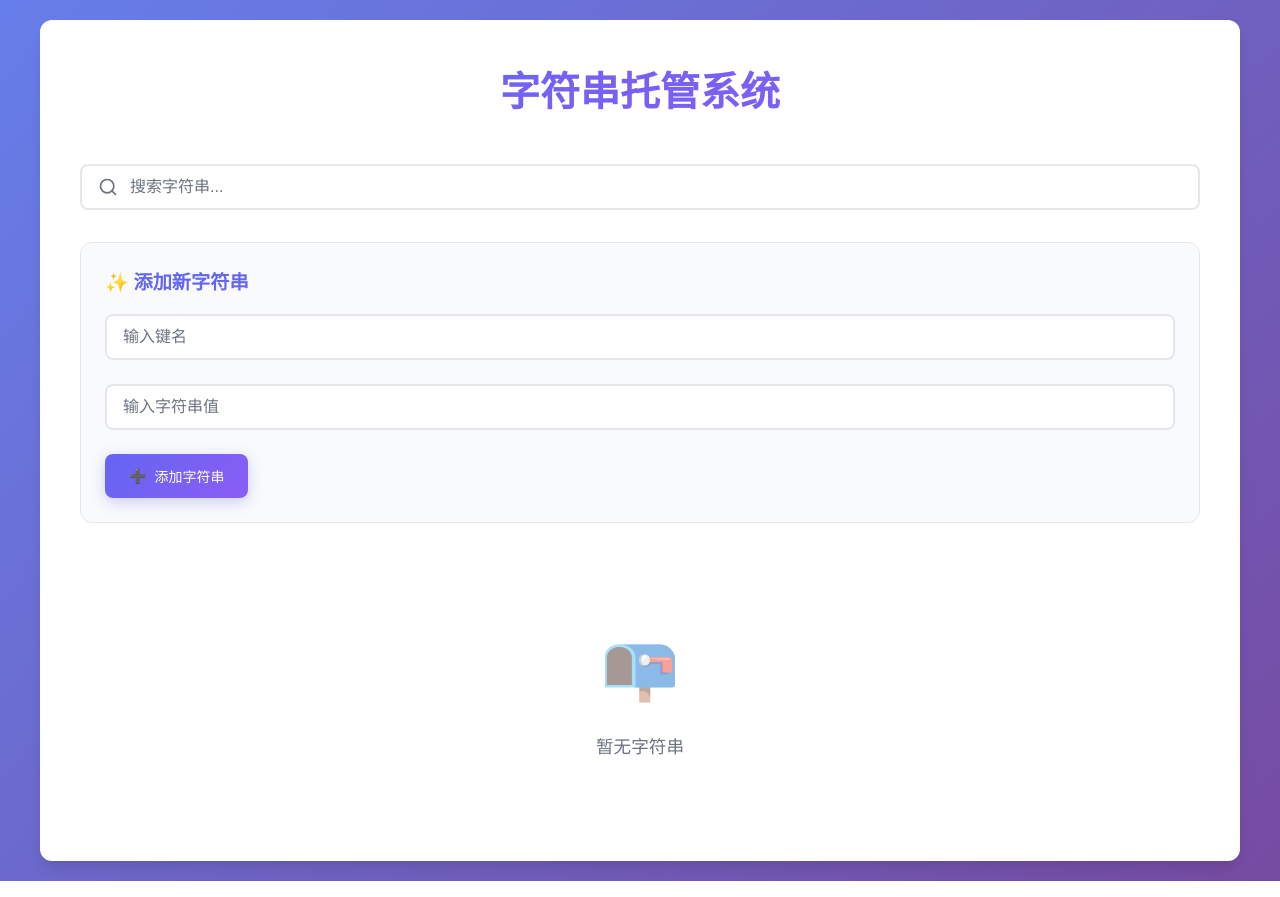
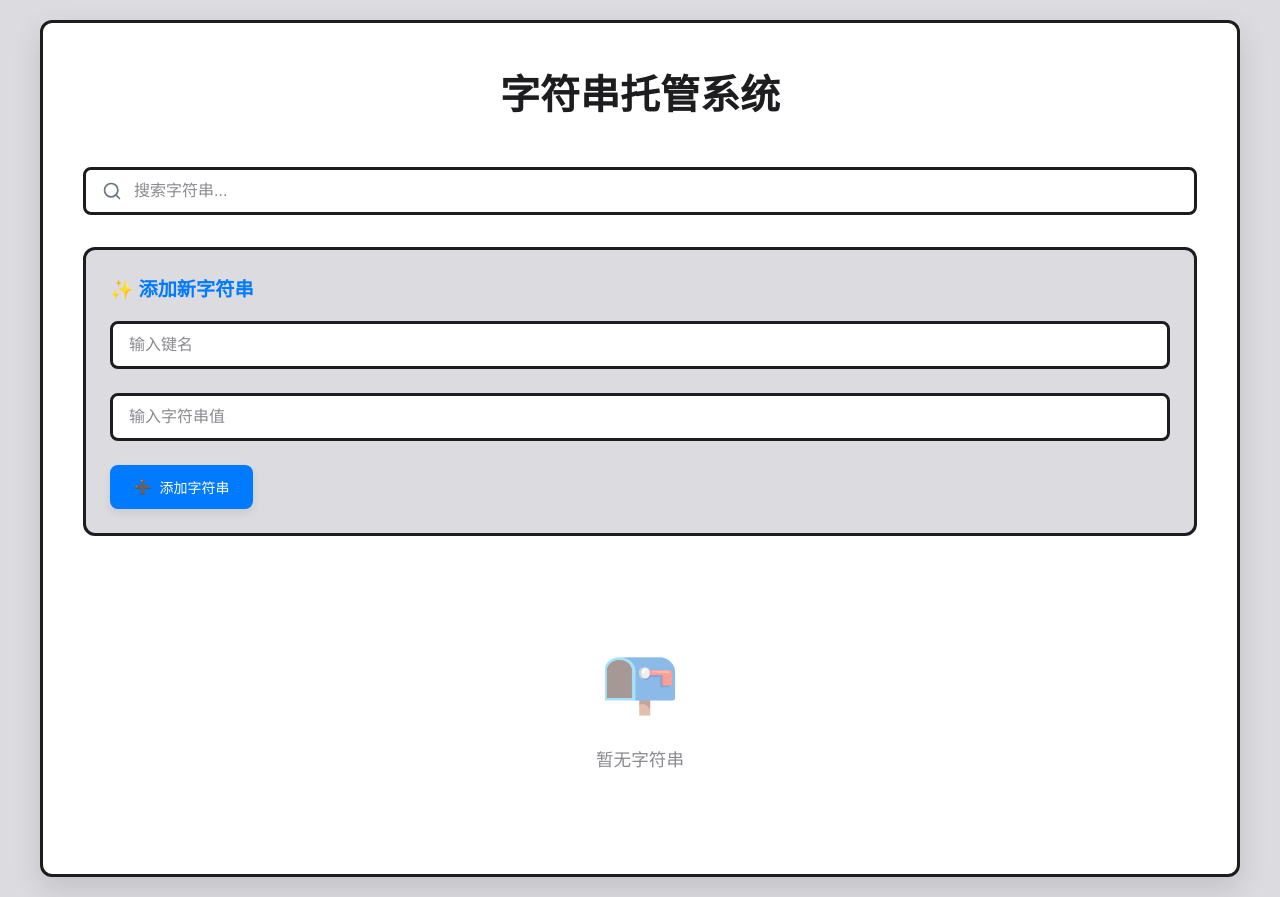
Before and after one commit to Abelliuxl/StringVault, a Flask app: page / in a window 1280 px wide. Run offline with Flask 3, Linux system fonts and the light colour scheme.

Commit message:
feat: Enhance UI with macOS-like gray theme and cartoon borders

```diff
--- a/app/static/css/style.css
+++ b/app/static/css/style.css
@@ -1,20 +1,20 @@
 :root {
-    --primary-color: #6366f1;
-    --secondary-color: #8b5cf6;
-    --accent-color: #06b6d4;
-    --text-color: #1f2937;
-    --text-secondary: #6b7280;
-    --bg-color: #f8fafc;
-    --card-bg: #ffffff;
-    --border-color: #e5e7eb;
-    --danger-color: #ef4444;
-    --success-color: #10b981;
-    --warning-color: #f59e0b;
+    --primary-color: #007aff; /* Apple Blue */
+    --secondary-color: #5856d6; /* Apple Indigo */
+    --accent-color: #34c759; /* Apple Green */
+    --text-color: #1d1d1f; /* Near Black */
+    --text-secondary: #8a8a8e; /* Darker Gray for text */
+    --bg-color: #dcdce0; /* Even darker background */
+    --card-bg: #ffffff; /* Pure white for cards */
+    --border-color: #c7c7cc; /* Darker Gray Border */
+    --danger-color: #ff3b30; /* Apple Red */
+    --success-color: #34c759; /* Apple Green */
+    --warning-color: #ff9500; /* Apple Orange */
     --border-radius: 12px;
     --border-radius-sm: 8px;
-    --box-shadow: 0 4px 6px -1px rgba(0, 0, 0, 0.1), 0 2px 4px -1px rgba(0, 0, 0, 0.06);
-    --box-shadow-lg: 0 10px 15px -3px rgba(0, 0, 0, 0.1), 0 4px 6px -2px rgba(0, 0, 0, 0.05);
-    --transition: all 0.3s cubic-bezier(0.4, 0, 0.2, 1);
+    --box-shadow: 0 4px 8px rgba(0, 0, 0, 0.08);
+    --box-shadow-lg: 0 12px 30px rgba(0, 0, 0, 0.12);
+    --transition: all 0.2s ease-in-out;
 }
 
 * {
@@ -27,7 +27,7 @@ body {
     font-family: -apple-system, BlinkMacSystemFont, 'Segoe UI', Roboto, 'Helvetica Neue', Arial, sans-serif;
     line-height: 1.6;
     color: var(--text-color);
-    background: linear-gradient(135deg, #667eea 0%, #764ba2 100%);
+    background-color: var(--bg-color);
     min-height: 100vh;
     padding: 20px;
     margin: 0;
@@ -41,18 +41,15 @@ body {
     border-radius: var(--border-radius);
     box-shadow: var(--box-shadow-lg);
     backdrop-filter: blur(10px);
+    border: 3px solid var(--text-color);
 }
 
 h1 {
-    color: var(--primary-color);
+    color: var(--text-color);
     margin-bottom: 40px;
     text-align: center;
     font-size: 2.5rem;
-    font-weight: 700;
-    background: linear-gradient(135deg, var(--primary-color), var(--secondary-color));
-    -webkit-background-clip: text;
-    -webkit-text-fill-color: transparent;
-    background-clip: text;
+    font-weight: 600;
 }
 
 .form-group {
@@ -62,7 +59,7 @@ h1 {
 .form-control {
     width: 100%;
     padding: 12px 16px;
-    border: 2px solid var(--border-color);
+    border: 3px solid var(--text-color);
     border-radius: var(--border-radius-sm);
     font-size: 16px;
     background-color: var(--card-bg);
@@ -96,47 +93,51 @@ h1 {
 }
 
 .btn-primary {
-    background: linear-gradient(135deg, var(--primary-color), var(--secondary-color));
+    background-color: var(--primary-color);
     color: white;
-    box-shadow: 0 4px 14px 0 rgba(99, 102, 241, 0.3);
+    box-shadow: var(--box-shadow);
 }
 
 .btn-primary:hover {
+    filter: brightness(1.15);
     transform: translateY(-2px);
-    box-shadow: 0 6px 20px 0 rgba(99, 102, 241, 0.4);
+    box-shadow: var(--box-shadow-lg);
 }
 
 .btn-danger {
-    background: linear-gradient(135deg, var(--danger-color), #dc2626);
+    background-color: var(--danger-color);
     color: white;
-    box-shadow: 0 4px 14px 0 rgba(239, 68, 68, 0.3);
+    box-shadow: var(--box-shadow);
 }
 
 .btn-danger:hover {
+    filter: brightness(1.15);
     transform: translateY(-2px);
-    box-shadow: 0 6px 20px 0 rgba(239, 68, 68, 0.4);
+    box-shadow: var(--box-shadow-lg);
 }
 
 .btn-success {
-    background: linear-gradient(135deg, var(--success-color), #059669);
+    background-color: var(--success-color);
     color: white;
-    box-shadow: 0 4px 14px 0 rgba(16, 185, 129, 0.3);
+    box-shadow: var(--box-shadow);
 }
 
 .btn-success:hover {
+    filter: brightness(1.15);
     transform: translateY(-2px);
-    box-shadow: 0 6px 20px 0 rgba(16, 185, 129, 0.4);
+    box-shadow: var(--box-shadow-lg);
 }
 
 .btn-secondary {
     background: var(--bg-color);
     color: var(--text-color);
-    border: 2px solid var(--border-color);
+    border: 3px solid var(--text-color);
 }
 
 .btn-secondary:hover {
     background-color: var(--border-color);
-    transform: translateY(-1px);
+    transform: translateY(-2px);
+    box-shadow: var(--box-shadow);
 }
 
 .btn:active {
@@ -362,7 +365,7 @@ h1 {
     padding: 24px;
     border-radius: var(--border-radius);
     margin-bottom: 32px;
-    border: 1px solid var(--border-color);
+    border: 3px solid var(--text-color);
 }
 
 .add-form h3 {
```
Also changed, not shown: other parts of app/static/css/style.css (+17 -15 lines).
